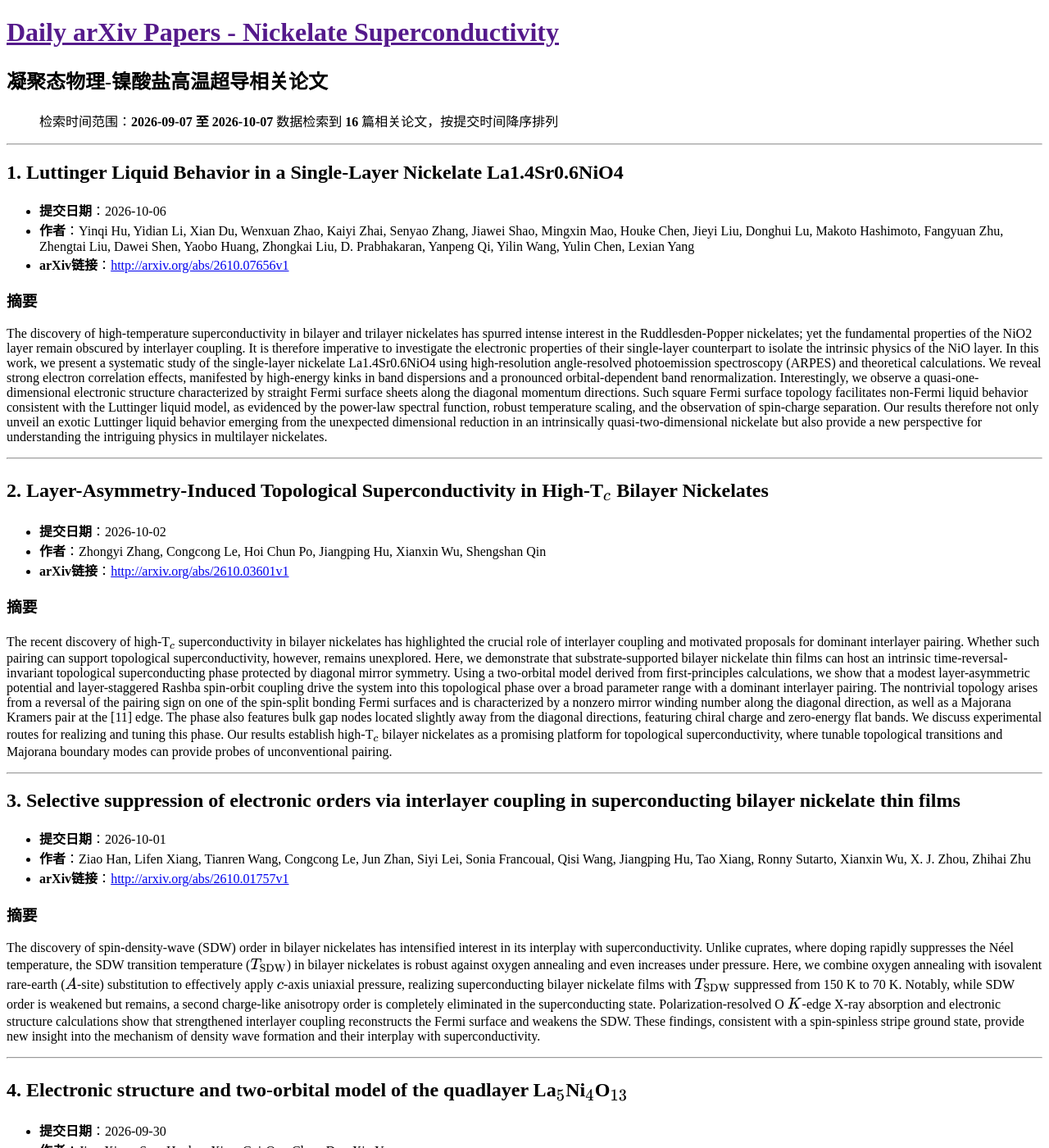
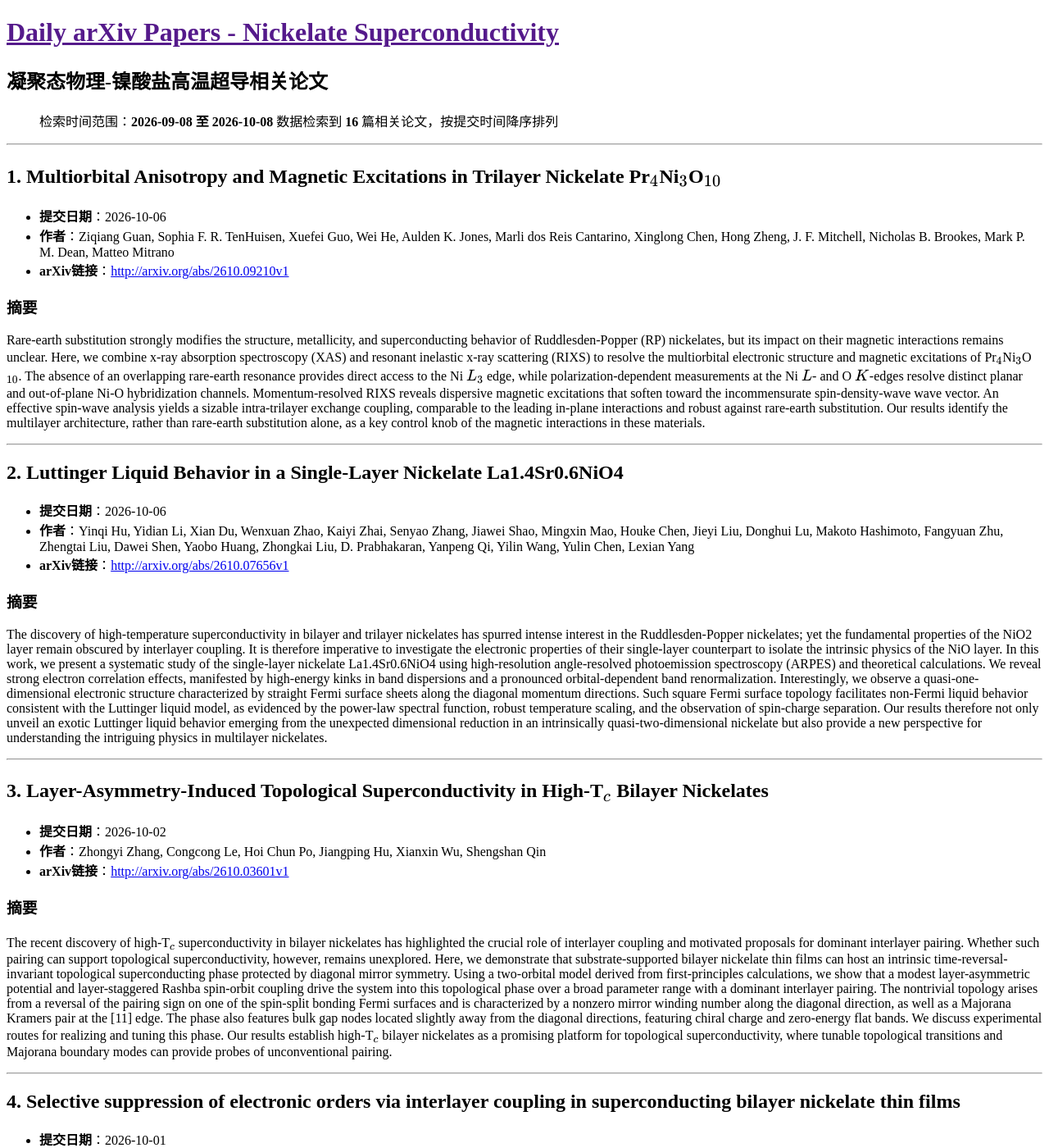
Before and after one commit to yangke25491/daily-arxiv-nickelate_superconductivity, a Jekyll site: the page built from docs/index.md, in a window 1280 px wide and 1400 px high. Shown: the whole window at 82% size. Built offline with Jekyll 4.4.1, drawn with Linux system fonts in a browser that asks for light colours; some of the changed text lies outside the part shown.

Commit message:
Automated update: arXiv papers

```diff
--- a/docs/index.md
+++ b/docs/index.md
@@ -5,12 +5,23 @@ title: 镍酸盐超导论文
 
 # 凝聚态物理-镍酸盐高温超导相关论文
 
-> 检索时间范围：**2026-09-07 至 2026-10-07**
+> 检索时间范围：**2026-09-08 至 2026-10-08**
 > 数据检索到 **16** 篇相关论文，按提交时间降序排列
 
 ---
 
-## 1. Luttinger Liquid Behavior in a Single-Layer Nickelate La1.4Sr0.6NiO4
+## 1. Multiorbital Anisotropy and Magnetic Excitations in Trilayer Nickelate Pr${}\_4$Ni${}\_3$O${}\_{10}$
+
+- **提交日期**：2026-10-06
+- **作者**：Ziqiang Guan, Sophia F. R. TenHuisen, Xuefei Guo, Wei He, Aulden K. Jones, Marli dos Reis Cantarino, Xinglong Chen, Hong Zheng, J. F. Mitchell, Nicholas B. Brookes, Mark P. M. Dean, Matteo Mitrano
+- **arXiv链接**：[http://arxiv.org/abs/2610.09210v1](http://arxiv.org/abs/2610.09210v1)
+
+### 摘要
+Rare-earth substitution strongly modifies the structure, metallicity, and superconducting behavior of Ruddlesden-Popper (RP) nickelates, but its impact on their magnetic interactions remains unclear. Here, we combine x-ray absorption spectroscopy (XAS) and resonant inelastic x-ray scattering (RIXS) to resolve the multiorbital electronic structure and magnetic excitations of Pr${}\_4$Ni${}\_3$O${}\_{10}$. The absence of an overlapping rare-earth resonance provides direct access to the Ni $L\_3$ edge, while polarization-dependent measurements at the Ni $L$- and O $K$-edges resolve distinct planar and out-of-plane Ni-O hybridization channels. Momentum-resolved RIXS reveals dispersive magnetic excitations that soften toward the incommensurate spin-density-wave wave vector. An effective spin-wave analysis yields a sizable intra-trilayer exchange coupling, comparable to the leading in-plane interactions and robust against rare-earth substitution. Our results identify the multilayer architecture, rather than rare-earth substitution alone, as a key control knob of the magnetic interactions in these materials.
+
+---
+
+## 2. Luttinger Liquid Behavior in a Single-Layer Nickelate La1.4Sr0.6NiO4
 
 - **提交日期**：2026-10-06
 - **作者**：Yinqi Hu, Yidian Li, Xian Du, Wenxuan Zhao, Kaiyi Zhai, Senyao Zhang, Jiawei Shao, Mingxin Mao, Houke Chen, Jieyi Liu, Donghui Lu, Makoto Hashimoto, Fangyuan Zhu, Zhengtai Liu, Dawei Shen, Yaobo Huang, Zhongkai Liu, D. Prabhakaran, Yanpeng Qi, Yilin Wang, Yulin Chen, Lexian Yang
@@ -21,7 +32,7 @@ The discovery of high-temperature superconductivity in bilayer and trilayer nick
 
 ---
 
-## 2. Layer-Asymmetry-Induced Topological Superconductivity in High-T${}\_c$ Bilayer Nickelates
+## 3. Layer-Asymmetry-Induced Topological Superconductivity in High-T${}\_c$ Bilayer Nickelates
 
 - **提交日期**：2026-10-02
 - **作者**：Zhongyi Zhang, Congcong Le, Hoi Chun Po, Jiangping Hu, Xianxin Wu, Shengshan Qin
@@ -32,7 +43,7 @@ The recent discovery of high-T${}\_c$ superconductivity in bilayer nickelates ha
 
 ---
 
-## 3. Selective suppression of electronic orders via interlayer coupling in superconducting bilayer nickelate thin films
+## 4. Selective suppression of electronic orders via interlayer coupling in superconducting bilayer nickelate thin films
 
 - **提交日期**：2026-10-01
 - **作者**：Ziao Han, Lifen Xiang, Tianren Wang, Congcong Le, Jun Zhan, Siyi Lei, Sonia Francoual, Qisi Wang, Jiangping Hu, Tao Xiang, Ronny Sutarto, Xianxin Wu, X. J. Zhou, Zhihai Zhu
@@ -98,7 +109,7 @@ Recent discovery of reentrant superconductivity and elevated $T\_c$ in Eu-substi
 
 ---
 
-## 9. Universal Dzyaloshinski-Moriya interaction dictates pairing in unconventional superconductor families
+## 10. Universal Dzyaloshinski-Moriya interaction dictates pairing in unconventional superconductor families
 
 - **提交日期**：2026-09-18
 - **作者**：Baishun Yang, Yida Chu, Xuelei Sui, Haiqing Lin, Shijie Hu, Bing Huang
@@ -174,14 +185,3 @@ Ruddlesden-Popper (RP) nickelates superconduct when pressure suppresses intertwi
 The recent discovery of high-$T\_c$ superconductivity in pressurized and thin-film bilayer nickelates, featuring a strong interlayer exchange coupling, and their potential similarities with cuprate superconductors, has made this a very active topic in condensed matter physics. In the present paper we study the strongly correlated one-orbital ($d\_{x^2-y^2}$) bilayer $t$-$J\_\perp$-$V$ model for nickelates, where $V$ denotes the Coulomb interactions, using a controlled large-$N$ expansion at and beyond the mean-field level. Focusing on the out-of-plane spin exchange interaction ($J\_\perp$), we find that it triggers both out-of-plane $s$-wave superconductivity and an out-of-plane bond-order phase ($z$-BOP) instability. The $z$-BOP gives rise to a complex $z$-axis hopping dominated by its imaginary component, which drives out-of-plane currents and induces in-plane ones, spontaneously forming on the vertical plaquettes a loop-current state that breaks time-reversal symmetry. Competition between this loop-current phase and superconductivity yields a dome-shaped superconducting region, with optimal superconductivity occurring near the $z$-BOP quantum critical point. The resulting phase diagram features a pure loop-current region, a low-doping coexistence phase, a pure superconducting state at higher doping, and a correlated metallic state.
 
 ---
-
-## 16. Nearly Isotropic Vortex Solid in $\mathbf{(La,Pr)\_{3}Ni\_{2}O\_{7}}$ Thin Films
-
-- **提交日期**：2026-09-07
-- **作者**：Yaolong Bian, Yaqi Chen, Heng Wang, Guangdi Zhou, Fei Peng, Zichen Lv, Jiaqiang Cai, Yifan Chen, Wenjie Meng, Ze Wang, Haoliang Huang, Daohua Zhang, Mingliang Tian, Jinfeng Jia, Qi-kun Xue, Zhuoyu Chen, Jinglei Zhang
-- **arXiv链接**：[http://arxiv.org/abs/2609.07510v1](http://arxiv.org/abs/2609.07510v1)
-
-### 摘要
-The discovery of superconductivity in bulk bilayer nickelates has established a new platform for exploring high-$T\_c$ superconductivity beyond the cuprates. The role of the Ni $3d\_{z^2}$-derived $γ$ band in the superconductivity of bilayer nickelates remains unresolved. By performing simultaneous resistance and diamagnetism measurements on (La,Pr)${}\_3$Ni${}\_2$O${}\_7$ thin films, we map the vortex melting phase diagram for both in-plane and out-of-plane magnetic fields. For $H\parallel c$, the geometric confinement effect gives rise to pancake vortices. Remarkably, the anisotropy parameter of the vortex melting field $γ\_{H\_m} \equiv H\_m^{ab}/H\_m^c$ decreases monotonically with decreasing temperature and approaches unity at low temperatures. Within the anisotropic Ginzburg--Landau scaling, $H\_m^{ab}/H\_m^c = \sqrt{ρ\_s^{ab}/ρ\_s^c}$ tracks the superfluid-density anisotropy. Such a vortex solid implies a nearly isotropic superfluid density, which is irreconcilable with the strictly two-dimensional $3d\_{x^2-y^2}$-derived bands, but naturally explained by a substantial interlayer superfluid contribution from the $3d\_{z^2}$-derived $γ$ band. Our results provide thermodynamic evidence for a substantial contribution of the $γ$ band to superconductivity in bilayer nickelate thin films.
-
----
```
Also changed, not shown: other parts of docs/index.md (+11 -11 lines).
